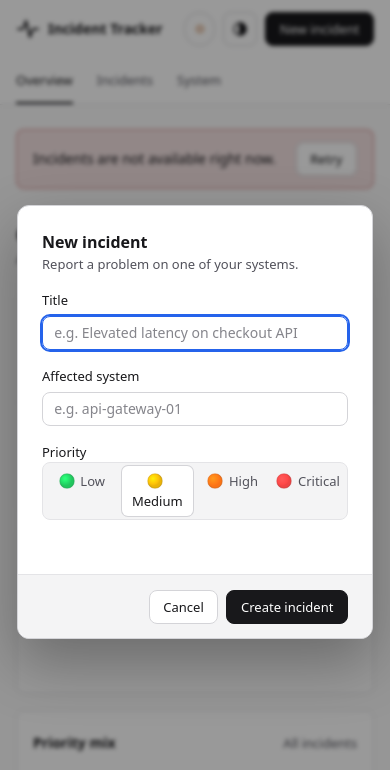
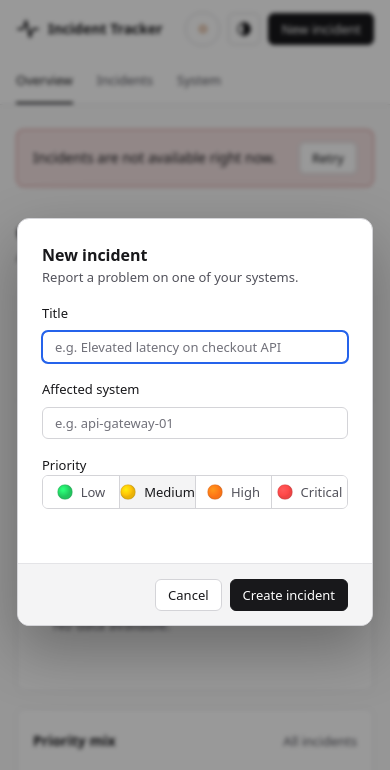
Before and after one commit to Doritozzzz/terraform-bugtracker, a website: page app/src/public/index.html in a window 390 px wide. Both pictures are taken after a click on the button "New incident". Shown: the top 770 px of the page. Drawn offline with Linux system fonts and the light colour scheme; no server answers.

Commit message:
style(ui): give buttons and inputs one height and radius
Every control is 32px high with a 6px radius and no hover
transition. The placeholder no longer fades below AA contrast, the
key hints lose their raised edge and the priority picker becomes
one bordered control split by hairlines.

```diff
--- a/app/src/public/styles.css
+++ b/app/src/public/styles.css
@@ -160,7 +160,7 @@ h1, h2, h3, p, dl, dd, ul { margin: 0; padding: 0; }
 ul { list-style: none; }
 a { color: inherit; text-decoration: none; }
 button, input, select { font: inherit; color: inherit; }
-:focus-visible { outline: 2px solid var(--accent); outline-offset: 2px; }
+:focus-visible { outline: var(--line-thick) solid var(--accent); outline-offset: var(--line-thick); }
 
 .mono { font-family: var(--mono); font-variant-numeric: tabular-nums; }
 .sub { color: var(--muted); font-size: var(--text-sm); line-height: var(--leading-sm); }
@@ -174,11 +174,10 @@ button, input, select { font: inherit; color: inherit; }
 .skip:focus { top: var(--space-3); }
 
 kbd {
-  padding: 0 0.35rem;
-  border: 1px solid var(--border-strong);
-  border-bottom-width: 2px;
-  border-radius: 5px;
-  background: var(--surface-2);
+  padding: 0 var(--space-1);
+  border: var(--line) solid var(--border-strong);
+  border-radius: var(--radius-sm);
+  background: var(--surface);
   color: var(--muted);
   font: var(--text-xs)/var(--leading-xs) var(--mono);
 }
@@ -472,40 +471,39 @@ a.tag:hover { border-color: color-mix(in srgb, var(--c, var(--faint)) 55%, trans
 @keyframes lb-in { from { opacity: 0; transform: scaleY(0.4); } }
 @media (prefers-reduced-motion: reduce) { .lb-cell { animation: none; } }
 
-/* Buttons and inputs */
+/* Buttons and inputs: one height and one radius for every control. */
 .btn {
-  display: inline-flex; align-items: center; justify-content: center; gap: 0.5rem;
-  height: 2.125rem; padding: 0 0.85rem;
-  border: 1px solid var(--border-strong); border-radius: 8px; background: var(--surface);
-  font-size: var(--text-sm); font-weight: var(--weight-medium); cursor: pointer;
-  transition: background 0.15s, border-color 0.15s;
+  display: inline-flex; align-items: center; justify-content: center; gap: var(--space-2);
+  height: var(--control-height); padding: 0 var(--space-3);
+  border: var(--line) solid var(--border-strong); border-radius: var(--radius-sm); background: var(--surface);
+  font-size: var(--text-sm); font-weight: var(--weight-medium); white-space: nowrap; cursor: pointer;
 }
 .btn:hover:not(:disabled) { background: var(--surface-2); }
 .btn:disabled { opacity: 0.5; cursor: not-allowed; }
 .btn-primary { background: var(--primary); color: var(--primary-fg); border-color: var(--primary); }
 .btn-primary:hover:not(:disabled) { background: var(--primary-hover); border-color: var(--primary-hover); }
-.btn-primary kbd { background: transparent; color: inherit; border-color: color-mix(in srgb, var(--primary-fg) 40%, transparent); opacity: 0.8; }
+.btn-primary kbd { background: transparent; color: inherit; border-color: color-mix(in srgb, var(--primary-fg) 40%, transparent); }
 .btn-ghost { border-color: transparent; background: transparent; }
-.icon-btn { width: 2.125rem; padding: 0; }
+.icon-btn { width: var(--control-height); padding: 0; }
 
 .input {
-  width: 100%; height: 2.125rem; padding: 0 0.7rem;
-  border: 1px solid var(--border-strong); border-radius: 8px; background: var(--surface);
+  width: 100%; height: var(--control-height); padding: 0 var(--space-3);
+  border: var(--line) solid var(--border-strong); border-radius: var(--radius-sm); background: var(--surface);
+  font-size: var(--text-sm);
 }
-.input::placeholder { color: var(--muted); opacity: 0.7; }
-.input:focus-visible { outline: 2px solid var(--accent); outline-offset: 0; border-color: var(--accent); }
+.input::placeholder { color: var(--faint); opacity: 1; }
+.input:focus-visible { outline: var(--line-thick) solid var(--accent); outline-offset: calc(-1 * var(--line)); border-color: var(--accent); }
 .select { width: auto; }
 
 .row-link { padding: 0; border: 0; background: none; color: var(--text); font-weight: var(--weight-medium); text-align: left; cursor: pointer; }
-.row-link:hover { text-decoration: underline; text-underline-offset: 3px; }
+.row-link:hover { text-decoration: underline; text-underline-offset: var(--space-1); }
 
 /* ----------------------------------------------------------------- toolbar */
-.toolbar { display: flex; flex-wrap: wrap; gap: 0.5rem; margin-bottom: 1rem; }
+.toolbar { display: flex; flex-wrap: wrap; gap: var(--space-2); margin-bottom: var(--space-4); }
 .search { position: relative; flex: 1; min-width: 14rem; }
-.search svg { position: absolute; left: 0.65rem; top: 50%; transform: translateY(-50%); color: var(--muted); pointer-events: none; }
-.search .input { padding-left: 2.1rem; padding-right: 2.2rem; }
-.search kbd { position: absolute; right: 0.5rem; top: 50%; transform: translateY(-50%); }
-
+.search svg { position: absolute; left: var(--space-3); top: 50%; transform: translateY(-50%); color: var(--faint); pointer-events: none; }
+.search .input { padding-inline: var(--space-8); }
+.search kbd { position: absolute; right: var(--space-2); top: 50%; transform: translateY(-50%); }
 
 /* ------------------------------------------------------------------- table */
 .table-card { overflow: hidden; }
@@ -568,21 +566,26 @@ dialog::backdrop { background: var(--overlay); backdrop-filter: blur(2px); }
 .eyebrow { margin-bottom: 0.25rem; color: var(--muted); font-size: var(--text-sm); line-height: var(--leading-sm); }
 .tags { display: flex; gap: 0.5rem; margin: 0.9rem 0 1.25rem; }
 
-.field { display: grid; gap: 0.375rem; min-width: 0; margin: 1rem 0 0; padding: 0; border: 0; }
+.field { display: grid; gap: var(--space-2); min-width: 0; margin: var(--space-4) 0 0; padding: 0; border: 0; }
 .field > span, .field legend { padding: 0; font-size: var(--text-sm); font-weight: var(--weight-medium); }
+/* Four options in one bordered control, split by hairlines; the chosen one
+   is filled. */
 .segmented {
-  display: grid; grid-template-columns: repeat(4, 1fr); gap: 0.25rem; padding: 0.2rem;
-  border: 1px solid var(--border); border-radius: 8px; background: var(--surface-2);
+  display: grid; grid-template-columns: repeat(4, 1fr);
+  overflow: hidden; border: var(--line) solid var(--border-strong); border-radius: var(--radius-sm);
 }
 .segmented label { position: relative; }
+.segmented label + label { border-left: var(--line) solid var(--border-strong); }
 .segmented input { position: absolute; opacity: 0; pointer-events: none; }
 .segmented span {
-  display: block; padding: 0.3rem 0; border-radius: 6px; color: var(--muted);
-  font-size: var(--text-sm); font-weight: var(--weight-medium); text-align: center; cursor: pointer;
+  display: flex; align-items: center; justify-content: center; gap: var(--space-2);
+  height: var(--control-height); background: var(--surface); color: var(--muted);
+  font-size: var(--text-sm); font-weight: var(--weight-medium); cursor: pointer;
 }
-.segmented input:checked + span { background: var(--surface); color: var(--text); box-shadow: 0 0 0 1px var(--border-strong); }
-.segmented input:focus-visible + span { outline: 2px solid var(--accent); outline-offset: 1px; }
-.segmented img { width: 1rem; height: 1rem; margin-right: 0.35rem; vertical-align: -0.2rem; }
+.segmented span:hover { color: var(--text); }
+.segmented input:checked + span { background: var(--surface-2); color: var(--text); }
+.segmented input:focus-visible + span { outline: var(--line-thick) solid var(--accent); outline-offset: calc(-1 * var(--line-thick)); }
+.segmented img { width: var(--space-4); height: var(--space-4); }
 
 .form-message { min-height: 1.25rem; margin-top: 0.9rem; color: var(--err); font-size: var(--text-sm); font-weight: var(--weight-medium); }
 
@@ -602,7 +605,6 @@ dialog::backdrop { background: var(--overlay); backdrop-filter: blur(2px); }
   .query-status-source { width: 100%; margin-left: 0; padding: var(--space-3) 0 0; border-left: 0; border-top: var(--line) solid var(--border); }
   .hide-sm, .btn-primary kbd, .search kbd { display: none; }
   #health-text { display: none; }
-  .pill { padding: 0 0.65rem; }
   .footer { display: none; }
   .donut-wrap { gap: 1rem; }
   .lb-row { grid-template-columns: 1fr 5rem 2.5rem; }
```
